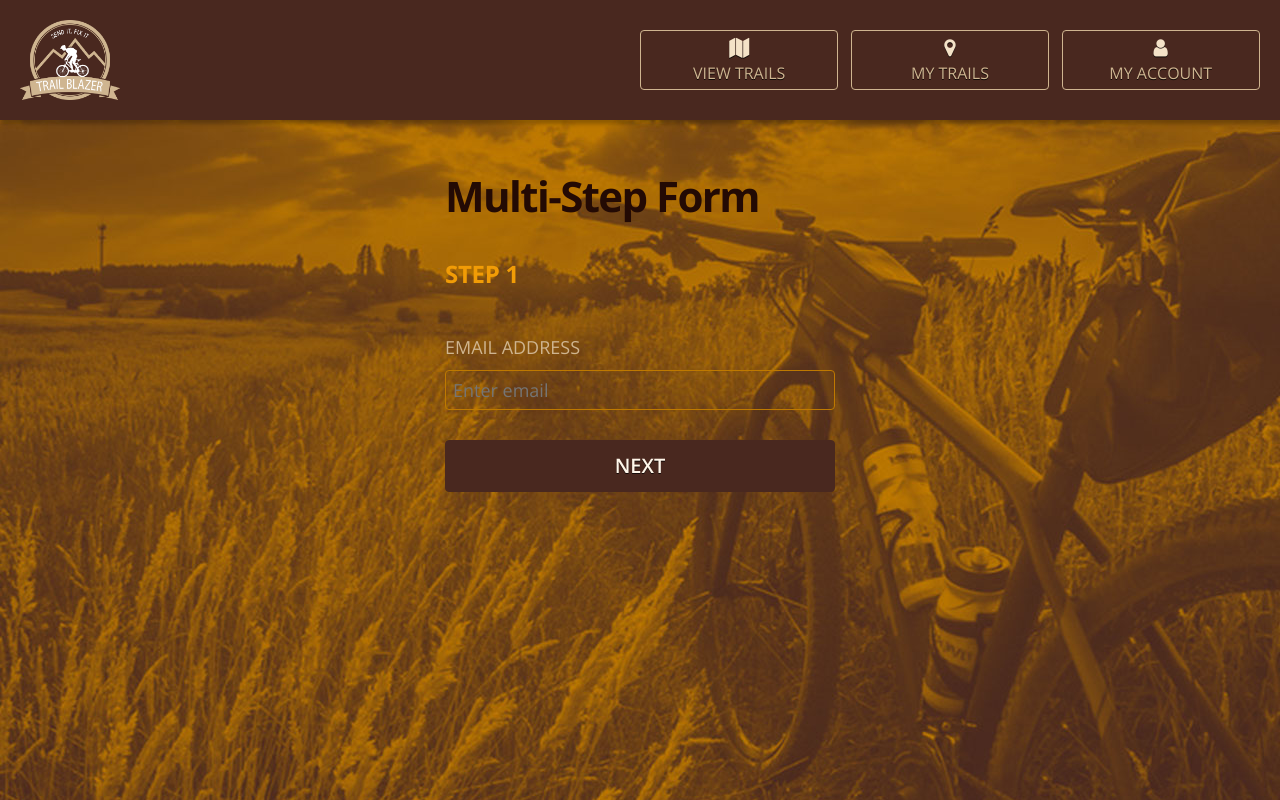
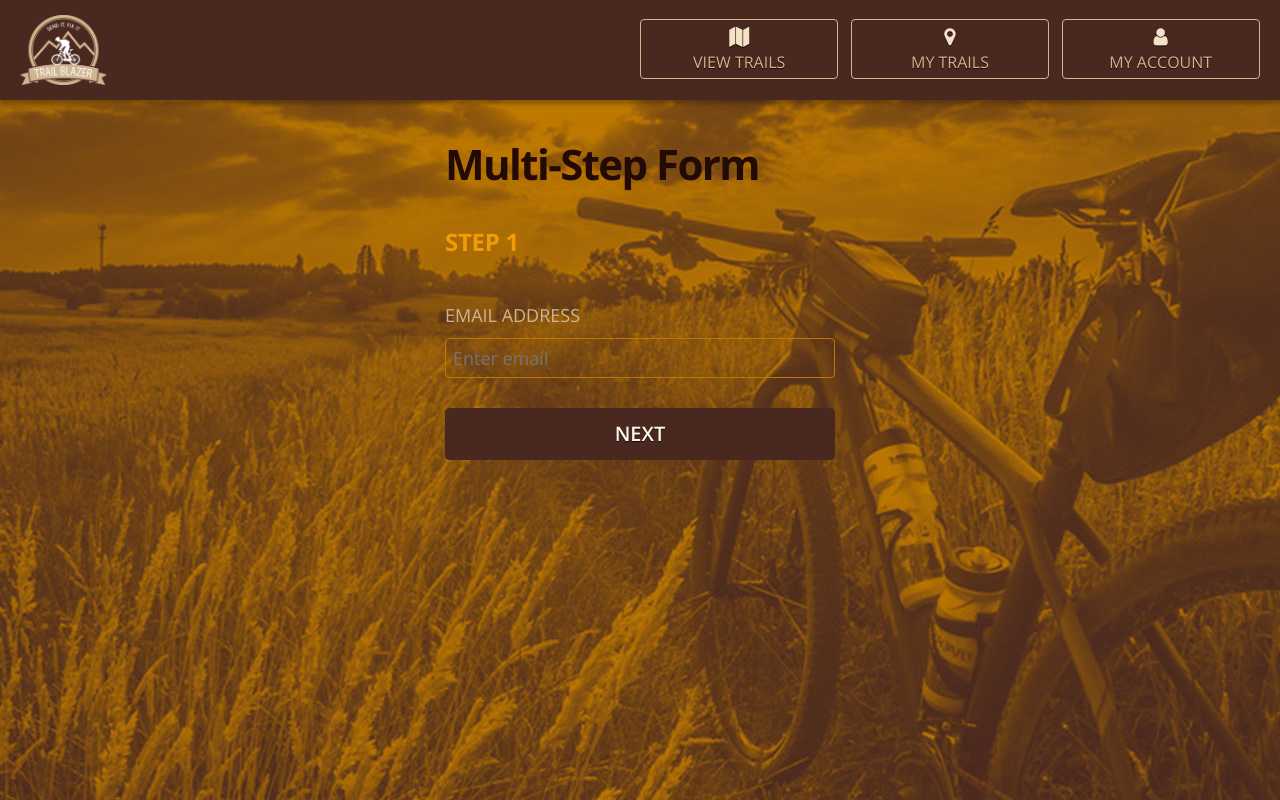
Before and after one commit to verrixkio/trail-blazer, a React (Create React App) app in the folder trail-blazer-frontend/: page /form-example in a window 1280 px wide. Built offline with nearby package versions, Linux system fonts and the light colour scheme; what eases, google-maps-react would draw is missing.

Commit message:
Update rendered application.css file

```diff
--- a/trail-blazer-frontend/src/css/application.css
+++ b/trail-blazer-frontend/src/css/application.css
@@ -1,6 +1,6 @@
 /*
 
-* Description:    CSS Layout for Trail Blazers Application V1B
+* Description:    CSS Layout for Trail Blazers Application V1C
 * Date Created:   19/03/29
 * Date Updated:   19/04/10
 
@@ -102,7 +102,7 @@ textarea {
   display: grid;
   grid-template-areas: "header" "main" "footer";
   grid-template-columns: 100%;
-  grid-template-rows: 132px  1fr 120px;
+  grid-template-rows: 100px  1fr 120px;
   min-height: 100vh;
   margin: 0;
   padding: 0;
@@ -113,9 +113,23 @@ textarea {
 
 .primary__main.reset {
   position: absolute;
-  margin: 0;
+  margin: 130px 0 0;
   width: 100%;
   height: 100%; }
+
+.primary__main .home-image {
+  padding: 70px 40px 60px;
+  background: url("../images/trail-blazers-desktop-bg.jpg") no-repeat center center fixed; }
+  .primary__main .home-image p {
+    color: #FFF6E9;
+    font-weight: 600;
+    text-align: center; }
+
+.primary__main .home-page-logo {
+  display: block;
+  margin: 0 auto 60px;
+  width: 100%;
+  max-width: 360px; }
 
 hr.seperator {
   display: block;
@@ -127,7 +141,7 @@ hr.seperator {
 
 @media only screen and (max-width: 799px) {
   .primary {
-    grid-template-rows: 132px  1fr 120px; } }
+    grid-template-rows: 100px  1fr 120px; } }
 
 /* Container holding the image and the text */
 .container {
@@ -287,13 +301,13 @@ h3.logo-sml {
   -webkit-box-shadow: 1px 4px 4px 0 rgba(0, 0, 0, 0.25);
   box-shadow: 1px 4px 4px 0 rgba(0, 0, 0, 0.25);
   z-index: 2;
-  height: 120px; }
+  height: 100px; }
   .primary__top-bar .image {
     float: left;
     display: block;
-    margin: 0;
+    margin: -5px 0 0;
     padding: 0;
-    height: 80px;
+    height: 70px;
     border-bottom: none;
     cursor: pointer;
     -webkit-transition: all 0.3s ease-out;
@@ -473,7 +487,7 @@ h3.logo-sml {
   .navbar-nav {
     float: right;
     width: 50%;
-    margin: 10px 0 0; } }
+    margin: -1px 0 0; } }
 
 /* =============================================================================
 06. Form
@@ -829,7 +843,7 @@ a.btn {
   a.btn:hover,
   a.btn:focus {
     background: #F19C06;
-    border-color: #49281F;
+    border-color: #F19C06;
     color: #FFF6E9; }
 
 .btn-primary {
@@ -1127,7 +1141,7 @@ a.btn.secondary {
   left: 2px;
   height: 3px;
   width: 26px;
-  background-color: #BE7900;
+  background-color: #F19C06;
   -webkit-backface-visibility: hidden;
   backface-visibility: hidden; }
 
@@ -1249,7 +1263,7 @@ a.btn.secondary {
     text-align: center; }
   .landing-page p {
     color: #FFF6E9;
-    font: 500 22px/1.5em "Open Sans", Arial, sans-serif;
+    font: 600 22px/1.5em "Open Sans", Arial, sans-serif;
     text-align: center; }
   .landing-page .btn.reset {
     margin: 40px 0 0; }
```
